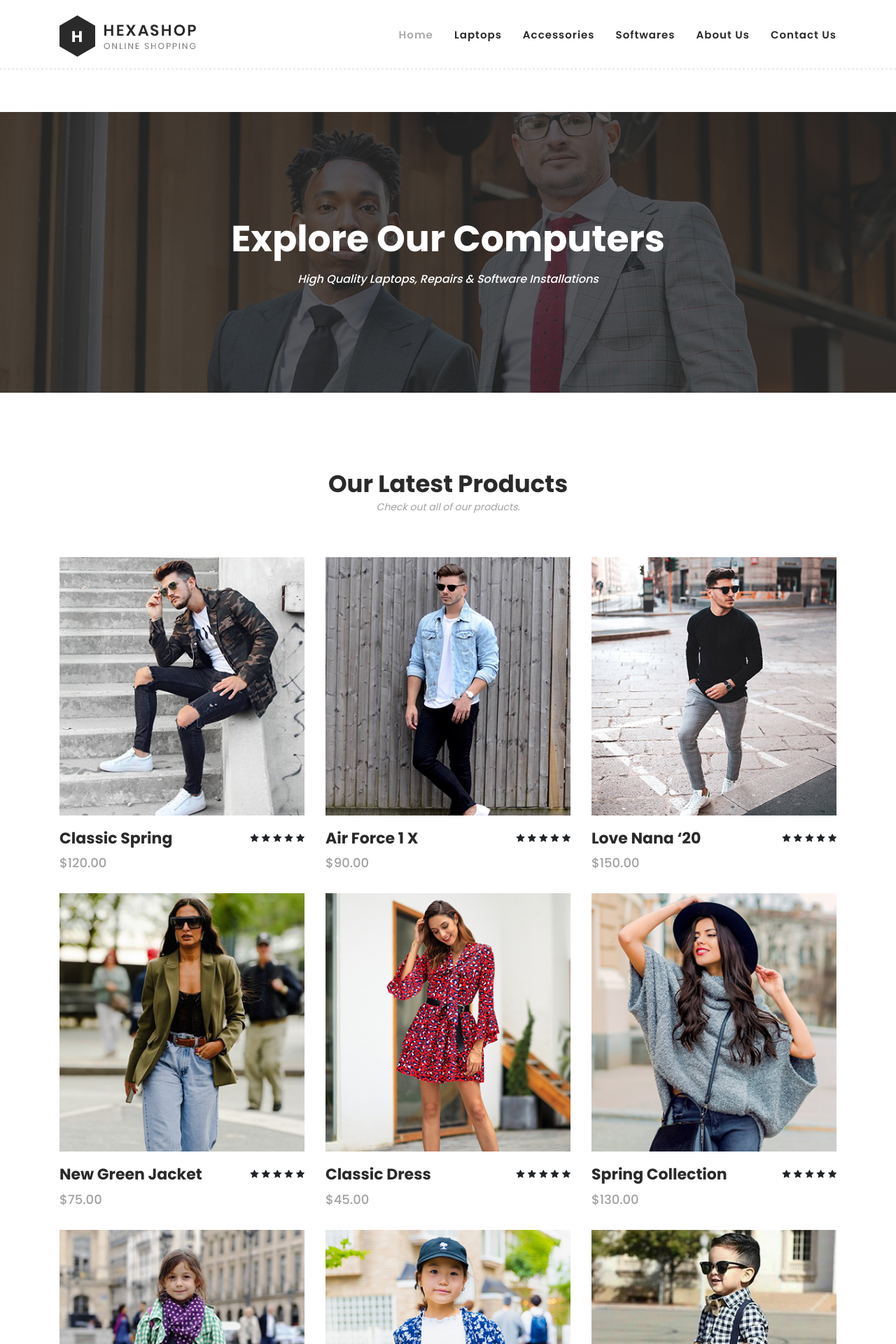
After one commit to davidinmichael/ajums-effort-computers, a Django app: page /products/ in a window 1280 px wide. The commit adds this page. Shown: the top 1920 px of the page at 70% size. Run offline with Django 5.2, Linux system fonts and the light colour scheme; some libraries are stand-ins or nearby versions.

Commit message:
Added the products page.

```diff
--- /dev/null
+++ b/core/templates/core/products.html
@@ -0,0 +1,284 @@
+{% extends "base.html" %} {% load static %} {% block content %}
+
+    <!-- ***** Main Banner Area Start ***** -->
+    <div class="page-heading" id="top">
+        <div class="container">
+            <div class="row">
+                <div class="col-lg-12">
+                    <div class="inner-content">
+                        <h2>Explore Our Computers</h2>
+                        <span>High Quality Laptops, Repairs &amp; Software Installations</span>
+                    </div>
+                </div>
+            </div>
+        </div>
+    </div>
+    <!-- ***** Main Banner Area End ***** -->
+
+
+    <!-- ***** Products Area Starts ***** -->
+    <section class="section" id="products">
+        <div class="container">
+            <div class="row">
+                <div class="col-lg-12">
+                    <div class="section-heading">
+                        <h2>Our Latest Products</h2>
+                        <span>Check out all of our products.</span>
+                    </div>
+                </div>
+            </div>
+        </div>
+        <div class="container">
+            <div class="row">
+                <div class="col-lg-4">
+                    <div class="item">
+                        <div class="thumb">
+                            <div class="hover-content">
+                                <ul>
+                                    <li><a href="single-product.html"><i class="fa fa-eye"></i></a></li>
+                                    <li><a href="single-product.html"><i class="fa fa-star"></i></a></li>
+                                    <li><a href="single-product.html"><i class="fa fa-shopping-cart"></i></a></li>
+                                </ul>
+                            </div>
+                            <img src="{% static 'images/men-01.jpg' %}" alt="">
+                        </div>
+                        <div class="down-content">
+                            <h4>Classic Spring</h4>
+                            <span>$120.00</span>
+                            <ul class="stars">
+                                <li><i class="fa fa-star"></i></li>
+                                <li><i class="fa fa-star"></i></li>
+                                <li><i class="fa fa-star"></i></li>
+                                <li><i class="fa fa-star"></i></li>
+                                <li><i class="fa fa-star"></i></li>
+                            </ul>
+                        </div>
+                    </div>
+                </div>
+                <div class="col-lg-4">
+                    <div class="item">
+                        <div class="thumb">
+                            <div class="hover-content">
+                                <ul>
+                                    <li><a href="single-product.html"><i class="fa fa-eye"></i></a></li>
+                                    <li><a href="single-product.html"><i class="fa fa-star"></i></a></li>
+                                    <li><a href="single-product.html"><i class="fa fa-shopping-cart"></i></a></li>
+                                </ul>
+                            </div>
+                            <img src="{% static 'images/men-02.jpg' %}" alt="">
+                        </div>
+                        <div class="down-content">
+                            <h4>Air Force 1 X</h4>
+                            <span>$90.00</span>
+                            <ul class="stars">
+                                <li><i class="fa fa-star"></i></li>
+                                <li><i class="fa fa-star"></i></li>
+                                <li><i class="fa fa-star"></i></li>
+                                <li><i class="fa fa-star"></i></li>
+                                <li><i class="fa fa-star"></i></li>
+                            </ul>
+                        </div>
+                    </div>
+                </div>
+                <div class="col-lg-4">
+                    <div class="item">
+                        <div class="thumb">
+                            <div class="hover-content">
+                                <ul>
+                                    <li><a href="single-product.html"><i class="fa fa-eye"></i></a></li>
+                                    <li><a href="single-product.html"><i class="fa fa-star"></i></a></li>
+                                    <li><a href="single-product.html"><i class="fa fa-shopping-cart"></i></a></li>
+                                </ul>
+                            </div>
+                            <img src="{% static 'images/men-03.jpg' %}" alt="">
+                        </div>
+                        <div class="down-content">
+                            <h4>Love Nana ‘20</h4>
+                            <span>$150.00</span>
+                            <ul class="stars">
+                                <li><i class="fa fa-star"></i></li>
+                                <li><i class="fa fa-star"></i></li>
+                                <li><i class="fa fa-star"></i></li>
+                                <li><i class="fa fa-star"></i></li>
+                                <li><i class="fa fa-star"></i></li>
+                            </ul>
+                        </div>
+                    </div>
+                </div>
+                <div class="col-lg-4">
+                    <div class="item">
+                        <div class="thumb">
+                            <div class="hover-content">
+                                <ul>
+                                    <li><a href="single-product.html"><i class="fa fa-eye"></i></a></li>
+                                    <li><a href="single-product.html"><i class="fa fa-star"></i></a></li>
+                                    <li><a href="single-product.html"><i class="fa fa-shopping-cart"></i></a></li>
+                                </ul>
+                            </div>
+                            <img src="{% static 'images/women-01.jpg' %}" alt="">
+                        </div>
+                        <div class="down-content">
+                            <h4>New Green Jacket</h4>
+                            <span>$75.00</span>
+                            <ul class="stars">
+                                <li><i class="fa fa-star"></i></li>
+                                <li><i class="fa fa-star"></i></li>
+                                <li><i class="fa fa-star"></i></li>
+                                <li><i class="fa fa-star"></i></li>
+                                <li><i class="fa fa-star"></i></li>
+                            </ul>
+                        </div>
+                    </div>
+                </div>
+                <div class="col-lg-4">
+                    <div class="item">
+                        <div class="thumb">
+                            <div class="hover-content">
+                                <ul>
+                                    <li><a href="single-product.html"><i class="fa fa-eye"></i></a></li>
+                                    <li><a href="single-product.html"><i class="fa fa-star"></i></a></li>
+                                    <li><a href="single-product.html"><i class="fa fa-shopping-cart"></i></a></li>
+                                </ul>
+                            </div>
+                            <img src="{% static 'images/women-02.jpg' %}" alt="">
+                        </div>
+                        <div class="down-content">
+                            <h4>Classic Dress</h4>
+                            <span>$45.00</span>
+                            <ul class="stars">
+                                <li><i class="fa fa-star"></i></li>
+                                <li><i class="fa fa-star"></i></li>
+                                <li><i class="fa fa-star"></i></li>
+                                <li><i class="fa fa-star"></i></li>
+                                <li><i class="fa fa-star"></i></li>
+                            </ul>
+                        </div>
+                    </div>
+                </div>
+                <div class="col-lg-4">
+                    <div class="item">
+                        <div class="thumb">
+                            <div class="hover-content">
+                                <ul>
+                                    <li><a href="single-product.html"><i class="fa fa-eye"></i></a></li>
+                                    <li><a href="single-product.html"><i class="fa fa-star"></i></a></li>
+                                    <li><a href="single-product.html"><i class="fa fa-shopping-cart"></i></a></li>
+                                </ul>
+                            </div>
+                            <img src="{% static 'images/women-03.jpg' %}" alt="">
+                        </div>
+                        <div class="down-content">
+                            <h4>Spring Collection</h4>
+                            <span>$130.00</span>
+                            <ul class="stars">
+                                <li><i class="fa fa-star"></i></li>
+                                <li><i class="fa fa-star"></i></li>
+                                <li><i class="fa fa-star"></i></li>
+                                <li><i class="fa fa-star"></i></li>
+                                <li><i class="fa fa-star"></i></li>
+                            </ul>
+                        </div>
+                    </div>
+                </div>
+                <div class="col-lg-4">
+                    <div class="item">
+                        <div class="thumb">
+                            <div class="hover-content">
+                                <ul>
+                                    <li><a href="single-product.html"><i class="fa fa-eye"></i></a></li>
+                                    <li><a href="single-product.html"><i class="fa fa-star"></i></a></li>
+                                    <li><a href="single-product.html"><i class="fa fa-shopping-cart"></i></a></li>
+                                </ul>
+                            </div>
+                            <img src="{% static 'images/kid-01.jpg' %}" alt="">
+                        </div>
+                        <div class="down-content">
+                            <h4>School Collection</h4>
+                            <span>$80.00</span>
+                            <ul class="stars">
+                                <li><i class="fa fa-star"></i></li>
+                                <li><i class="fa fa-star"></i></li>
+                                <li><i class="fa fa-star"></i></li>
+                                <li><i class="fa fa-star"></i></li>
+                                <li><i class="fa fa-star"></i></li>
+                            </ul>
+                        </div>
+                    </div>
+                </div>
+                <div class="col-lg-4">
+                    <div class="item">
+                        <div class="thumb">
+                            <div class="hover-content">
+                                <ul>
+                                    <li><a href="single-product.html"><i class="fa fa-eye"></i></a></li>
+                                    <li><a href="single-product.html"><i class="fa fa-star"></i></a></li>
+                                    <li><a href="single-product.html"><i class="fa fa-shopping-cart"></i></a></li>
+                                </ul>
+                            </div>
+                            <img src="{% static 'images/kid-02.jpg' %}" alt="">
+                        </div>
+                        <div class="down-content">
+                            <h4>Summer Cap</h4>
+                            <span>$12.00</span>
+                            <ul class="stars">
+                                <li><i class="fa fa-star"></i></li>
+                                <li><i class="fa fa-star"></i></li>
+                                <li><i class="fa fa-star"></i></li>
+                                <li><i class="fa fa-star"></i></li>
+                                <li><i class="fa fa-star"></i></li>
+                            </ul>
+                        </div>
+                    </div>
+                </div>
+                <div class="col-lg-4">
+                    <div class="item">
+                        <div class="thumb">
+                            <div class="hover-content">
+                                <ul>
+                                    <li><a href="single-product.html"><i class="fa fa-eye"></i></a></li>
+                                    <li><a href="single-product.html"><i class="fa fa-star"></i></a></li>
+                                    <li><a href="single-product.html"><i class="fa fa-shopping-cart"></i></a></li>
+                                </ul>
+                            </div>
+                            <img src="{% static 'images/kid-03.jpg' %}" alt="">
+                        </div>
+                        <div class="down-content">
+                            <h4>Classic Kid</h4>
+                            <span>$30.00</span>
+                            <ul class="stars">
+                                <li><i class="fa fa-star"></i></li>
+                                <li><i class="fa fa-star"></i></li>
+                                <li><i class="fa fa-star"></i></li>
+                                <li><i class="fa fa-star"></i></li>
+                                <li><i class="fa fa-star"></i></li>
+                            </ul>
+                        </div>
+                    </div>
+                </div>
+                <div class="col-lg-12">
+                    <div class="pagination">
+                        <ul>
+                            <li>
+                                <a href="#">1</a>
+                            </li>
+                            <li class="active">
+                                <a href="#">2</a>
+                            </li>
+                            <li>
+                                <a href="#">3</a>
+                            </li>
+                            <li>
+                                <a href="#">4</a>
+                            </li>
+                            <li>
+                                <a href="#">></a>
+                            </li>
+                        </ul>
+                    </div>
+                </div>
+            </div>
+        </div>
+    </section>
+    <!-- ***** Products Area Ends ***** -->
+
+{% endblock content %}
--- a/core/urls.py
+++ b/core/urls.py
@@ -1,9 +1,10 @@
 from django.urls import path
-from .views import HomePage, AboutPage, ContactPage
+from .views import HomePage, AboutPage, ContactPage, ProductPage
 
 
 urlpatterns = [
 	path("", HomePage.as_view(), name = "home"),
 	path("about/", AboutPage.as_view(), name = "about"),
 	path("contact/", ContactPage.as_view(), name = "contact"),
+	path("products/", ProductPage.as_view(), name = "products"),
 ]
--- a/core/views.py
+++ b/core/views.py
@@ -15,3 +15,8 @@ class AboutPage(View):
 class ContactPage(View):
 	def get(self, request):
 		return render(request, "core/contact.html")
+
+
+class ProductPage(View):
+	def get(self, request):
+		return render(request, "core/products.html")
--- a/templates/partials/navbar.html
+++ b/templates/partials/navbar.html
@@ -14,7 +14,7 @@
           <!-- ***** Menu Start ***** -->
           <ul class="nav">
             <li><a href="{% url 'home' %}" class="active">Home</a></li>
-            <li><a href="#">Laptops</a></li>
+            <li><a href="{% url 'products' %}">Laptops</a></li>
             <li><a href="#">Accessories</a></li>
             <li><a href="#">Softwares</a></li>
             <li><a href="{% url 'about' %}">About Us</a></li>
```
